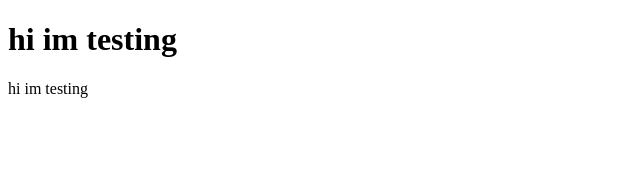
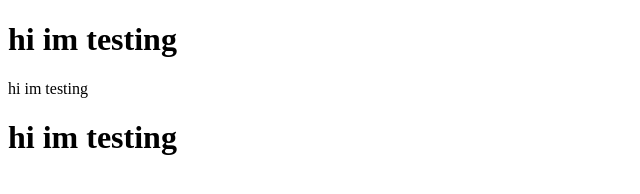
Before and after one commit to sahhoutiamine/gitgoblin-tests, a plain HTML site: page index.html in a window 1280 px wide. Shown: the whole page, without its empty margins (0-640 px from the left). Drawn offline with Linux system fonts and the light colour scheme.

Commit message:
feat: add duplicate header to index.html
* Added an extra <h1> tag to demonstrate repeated content
* Purpose: to test rendering of multiple headers

```diff
--- a/index.html
+++ b/index.html
@@ -8,5 +8,6 @@
   <body>
     <h1>hi im testing</h1>
     <p>hi im testing</p>
+    <h1>hi im testing</h1>
   </body>
 </html>
```
